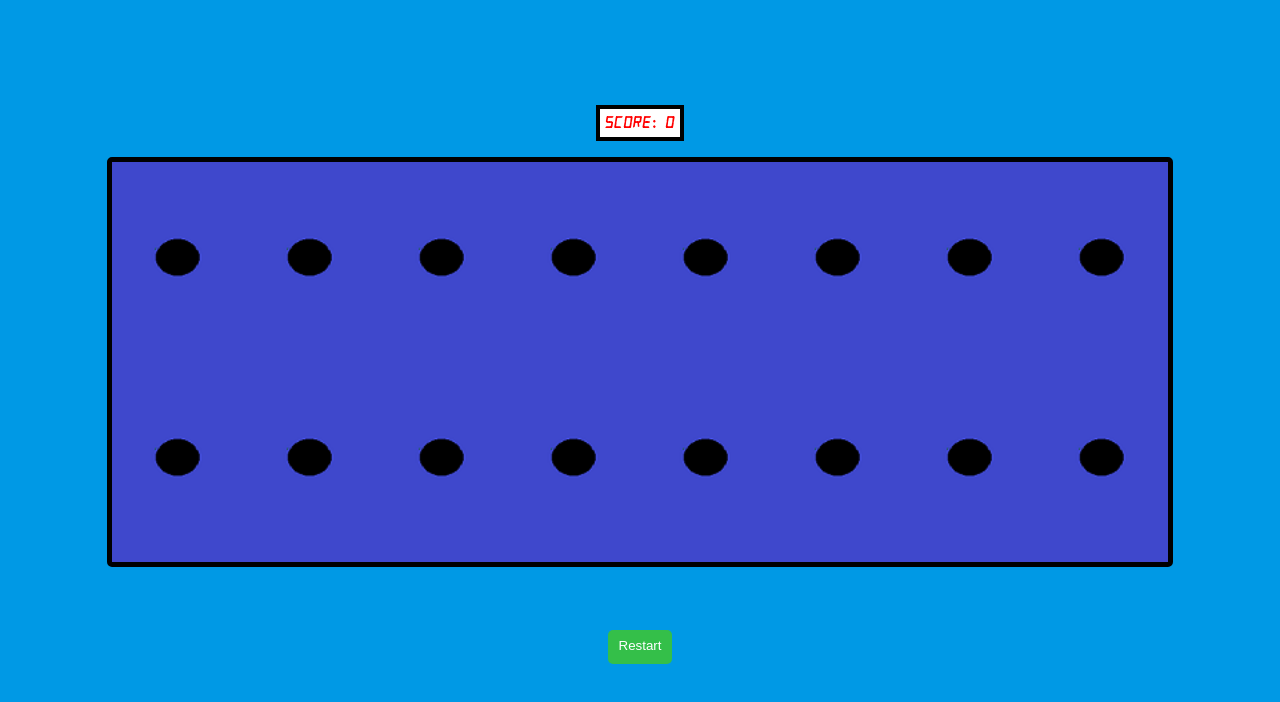
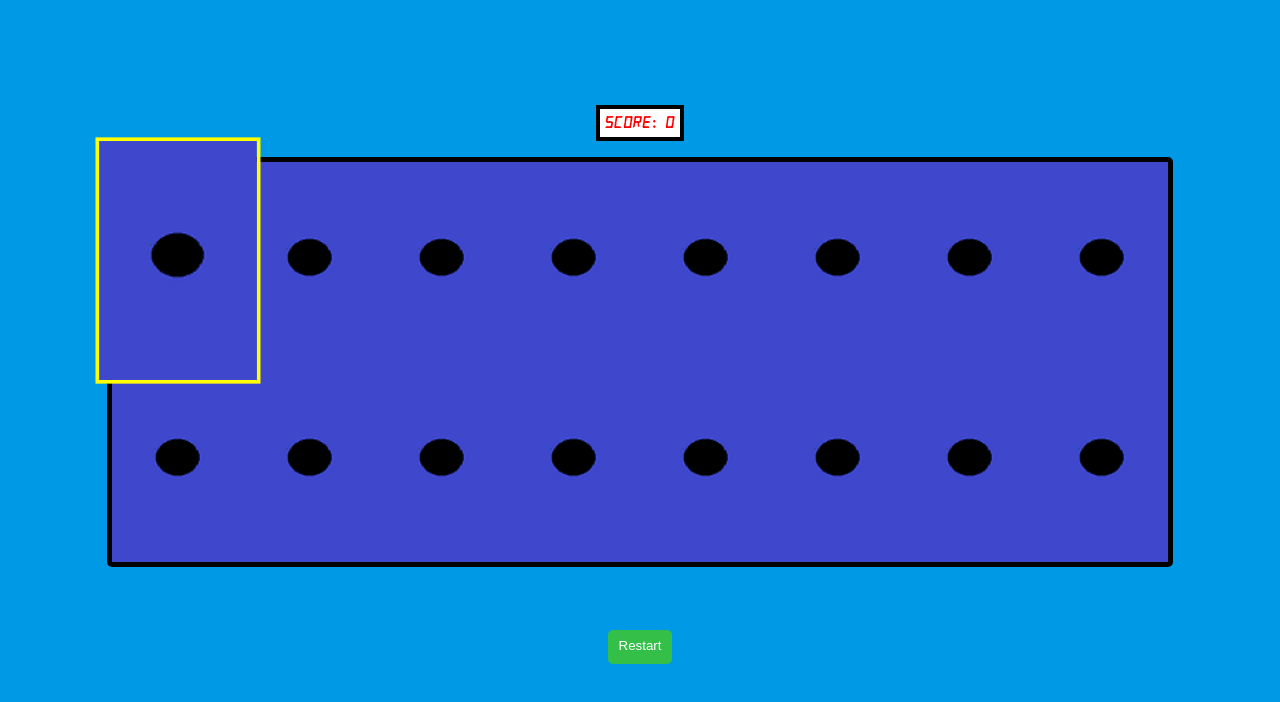
Before and after one commit to alecodigo/MemoryGame, a plain HTML site: page index.html in a window 1280 px wide. In both pictures the pointer is over the picture 178 px from the left and 261 px from the top of the page. Drawn offline with Linux system fonts and the light colour scheme.

Commit message:
se agrega efecto de scalado si el cursor se posiciona sobre una tarjeta

```diff
--- a/static/css/style.css
+++ b/static/css/style.css
@@ -21,6 +21,15 @@ h3 {
     src: url(alarm.ttf);
 }
 
+img {
+    box-sizing: border-box;
+}
+
+img:hover {
+    transform: scale(1.25);
+    border-style:solid;
+    border-color: yellow;
+}
 
 @media  (min-width:320px) and (max-width:480px) {
     .grid {
--- a/static/js/index.js
+++ b/static/js/index.js
@@ -1,6 +1,5 @@
 document.addEventListener("DOMContentLoaded", function(event) {
     console.log("DOM fully loaded and parsed");
-    console.log(this)
     //card options
     const cardArray = [
         {
@@ -71,6 +70,7 @@ document.addEventListener("DOMContentLoaded", function(event) {
     ]
 
     cardArray.sort(() => 0.5 - Math.random())
+    console.log(cardArray)
 
     const grid = document.querySelector('.grid')
     const resultDisplay = document.querySelector('#result')
@@ -88,7 +88,6 @@ document.addEventListener("DOMContentLoaded", function(event) {
     function createBoard() {
         for (let i = 0; i < cardArray.length; i++ ) {
             var card = document.createElement('img')
-            console.log(i)
             card.setAttribute('src', './static/img/board.png')
             card.setAttribute('data-id', i)
             card.addEventListener('click', flipCard)
@@ -99,7 +98,6 @@ document.addEventListener("DOMContentLoaded", function(event) {
 
     // check for matches
     function checkForMatch() {
-        console.log(this)
         var cards = document.querySelectorAll('img')
         const optionOneId = cardsChosenId[0]
         const optionTwoId = cardsChosenId[1]
@@ -126,7 +124,6 @@ document.addEventListener("DOMContentLoaded", function(event) {
 
     //flip you card
     function flipCard() {
-        console.log(this)
         var cardId = this.getAttribute('data-id')
         cardsChosen.push(cardArray[cardId].name)
         cardsChosenId.push(cardId)
```
